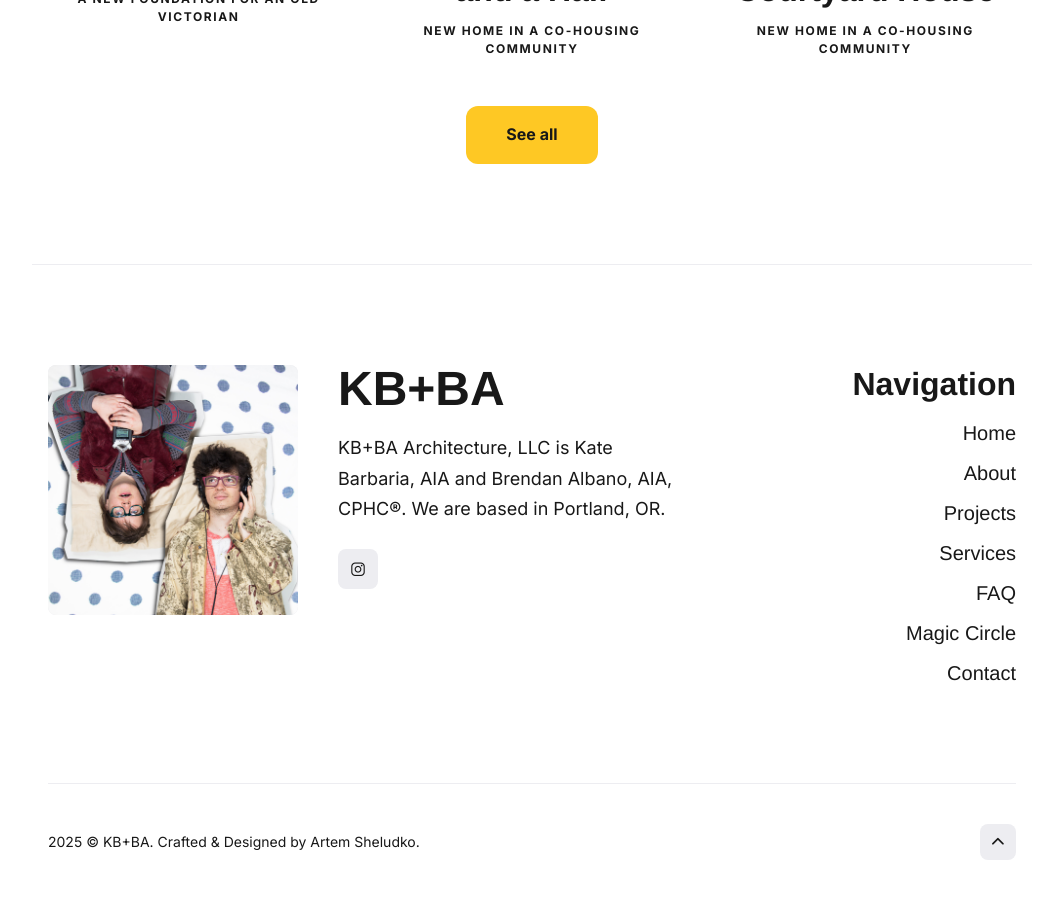
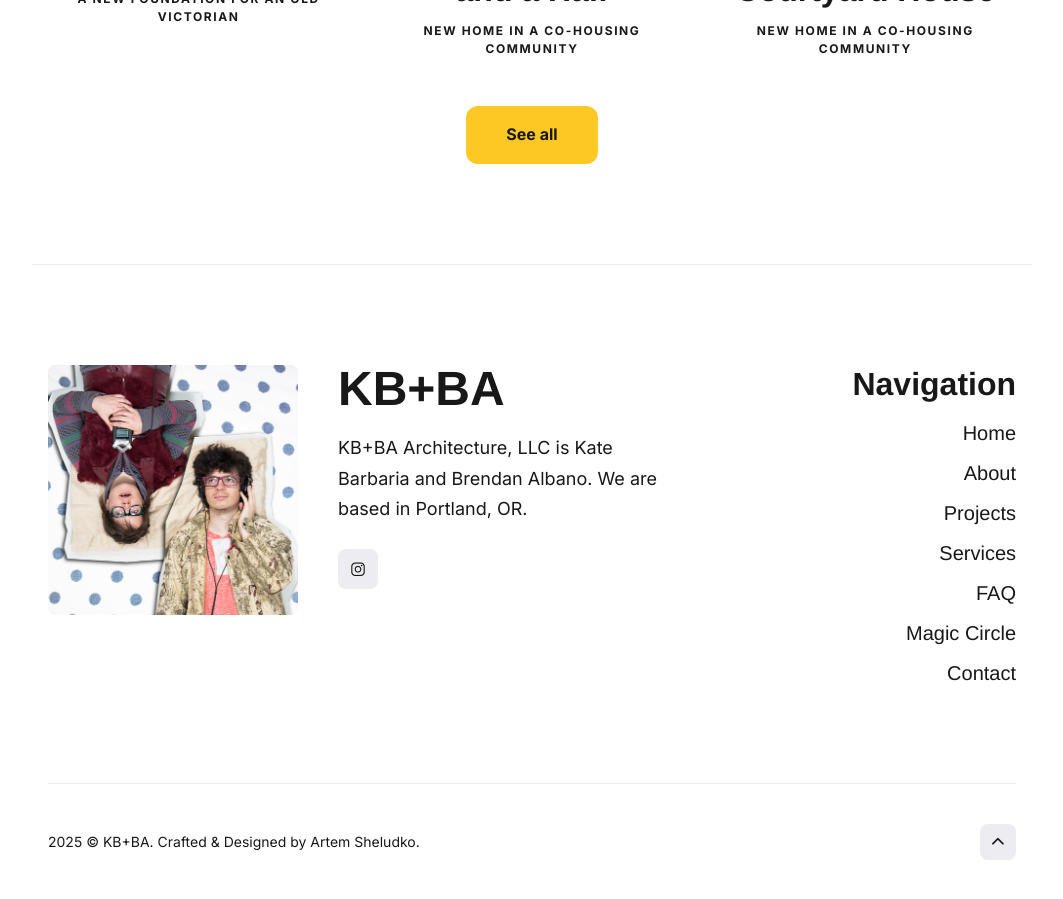
Before and after one commit to balbano/kb-ba.com, a Jekyll site: the page built from index.html, in a window 1280 px wide and 900 px high, scrolled down 1795 px. Shown: the whole window, without its empty margins (108-1171 px from the left). Built offline with Jekyll 4.4.1, drawn with Linux system fonts in a browser that asks for light colours; nearby versions of some CDN libraries; some web fonts are replaced.

Commit message:
Remove AIA

```diff
--- a/_data/settings.yml
+++ b/_data/settings.yml
@@ -32,7 +32,7 @@ menu__settings:
 # Author Settings
 author:
   author__name: KB+BA
-  author__bio: KB+BA Architecture, LLC is Kate Barbaria, AIA and Brendan Albano, AIA, CPHC®. We are based in Portland, OR.
+  author__bio: KB+BA Architecture, LLC is Kate Barbaria and Brendan Albano. We are based in Portland, OR.
   author__avatar: '/images/kate-and-brendan.jpg'
 
 social:
```
